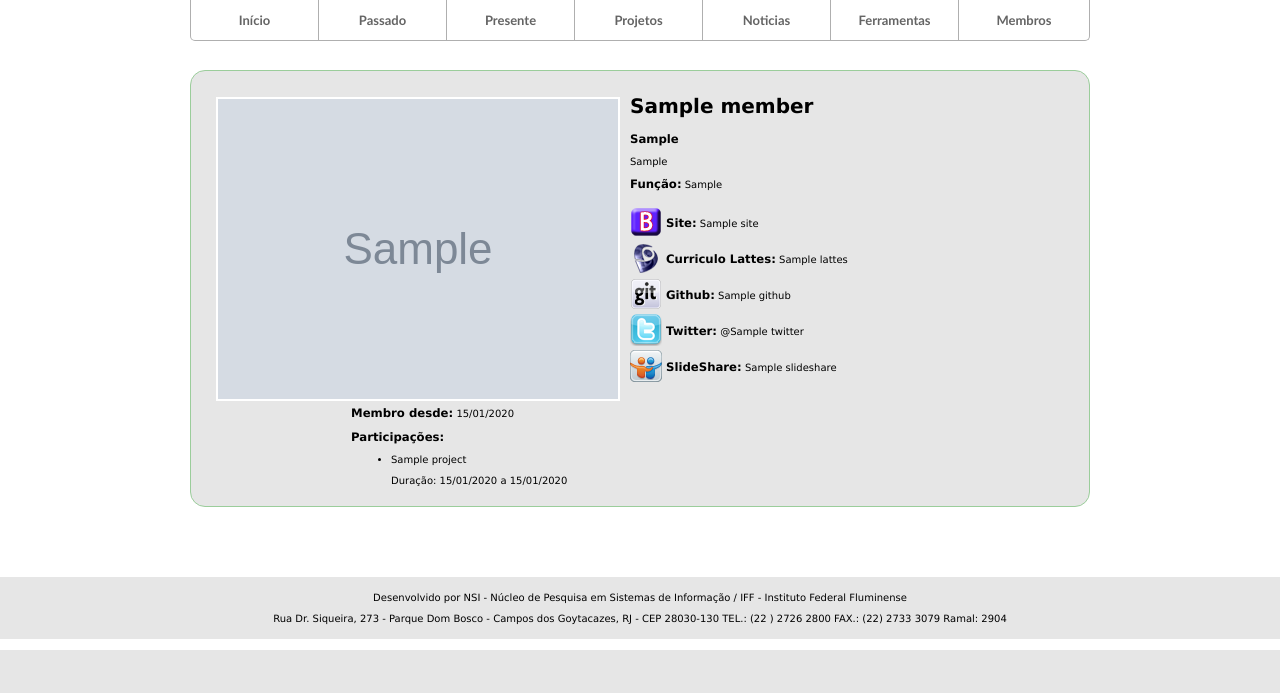
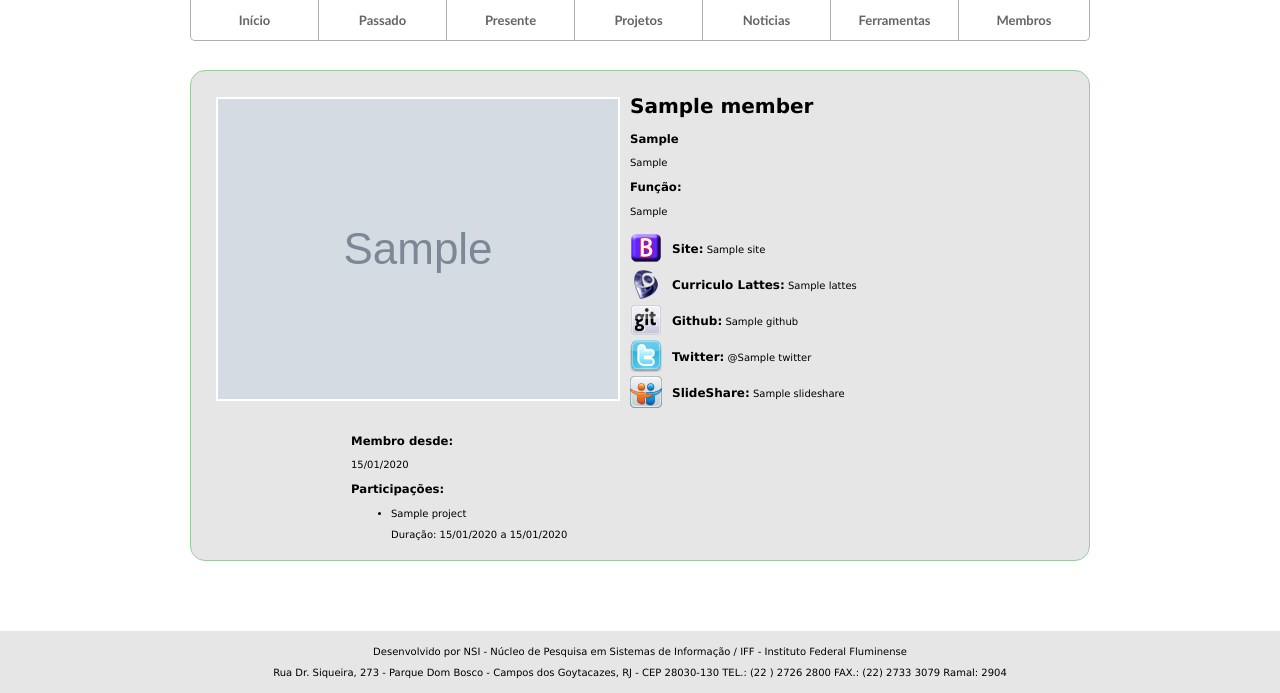
Before and after one commit to nsi-iff/nsi_site, a Django app: template apps/members/templates/show_member.html in a window 1280 px wide. Shown: the part 150-843 px from the top of the page. Before the commit the page ends 800 px from the top, so only its background shows below. Run offline with Django 3.2, Linux system fonts and the light colour scheme; the template is opened without the code that fills it: most values are stand-ins (such as "Sample title", 1, 10 or a date in 2020); grey boxes marked "Sample" are stand-in pictures.

Commit message:
Changed the tag h3 for span, inside the tag a, trying to avoid problems and for the best pratices of writing html

```diff
--- a/apps/members/templates/show_member.html
+++ b/apps/members/templates/show_member.html
@@ -15,31 +15,31 @@
           {% if member.site %}
           <a href="{{ member.site }}" target="_blank">
             <img src="{{ MEDIA_URL }}/images/base/icon_site.png" alt="Site" title="Site"/>
-            <h3>Site:</h3> {{ member.site }}
+            <span class="link_text">Site:</span> <span>{{ member.site }}</span>
           </a>
           {% endif %}
           {% if member.lattes %}
           <a href="{{ member.lattes }}" target="_blank">
             <img src="{{ MEDIA_URL }}/images/base/icon_lattes.png" alt="Lattes" title="Lattes"/>
-            <h3>Curriculo Lattes:</h3> <span>{{ member.lattes }}</span>
+            <span class="link_text">Curriculo Lattes:</span> <span>{{ member.lattes }}</span>
           </a>
           {% endif %}
           {% if member.github %}
           <a href="{{ member.github_link }}" target="_blank">
             <img src="{{ MEDIA_URL }}/images/base/icon_github.png" alt="Github" title="Github"/>
-            <h3>Github:</h3> <span>{{ member.github }}</span>
+            <span class="link_text">Github:</span> <span>{{ member.github }}</span>
           </a>
           {% endif %}
           {%if member.twitter %}
           <a href="{{ member.twitter_link }}" target="_blank">
             <img src="{{ MEDIA_URL }}/images/base/icon_twitter.png" alt="Twitter" title="Twitter"/>
-            <h3>Twitter:</h3> <span>@{{ member.twitter }}</span>
+            <span class="link_text">Twitter:</span> <span>@{{ member.twitter }}</span>
           </a>
           {% endif %}
           {% if member.slideshare %}
           <a href="{{ member.slideshare_link }}" target="_blank">
             <img src="{{ MEDIA_URL }}/images/base/icon_slideshare.png" alt="Slideshare" title="Slideshare"/>
-            <h3>SlideShare:</h3> <span>{{ member.slideshare }}</span>
+            <span class="link_text">SlideShare:</span> <span>{{ member.slideshare }}</span>
           </a>
           {% endif %}
         </div>
--- a/site_media/css/members.css
+++ b/site_media/css/members.css
@@ -120,6 +120,8 @@
   padding-top: 15px;
   overflow: hidden;
 }
-.member_details h3 {
- display: inline;
+
+.member_details .link_text {
+  font-size: 12px;
+  font-weight: bold;
 }
```
